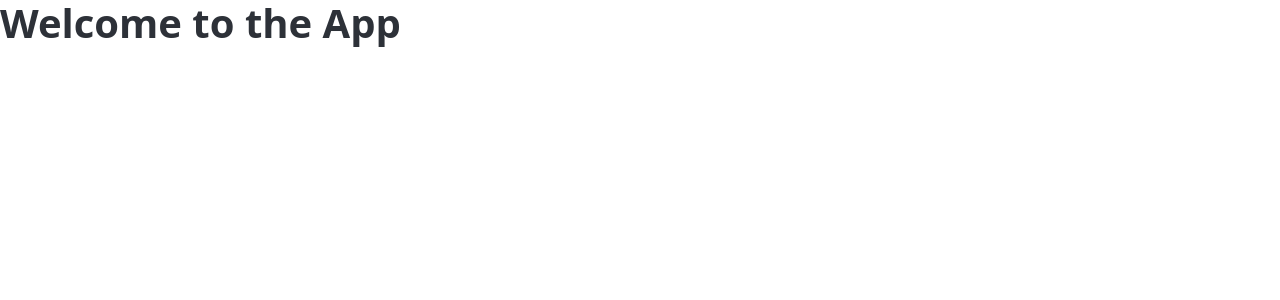
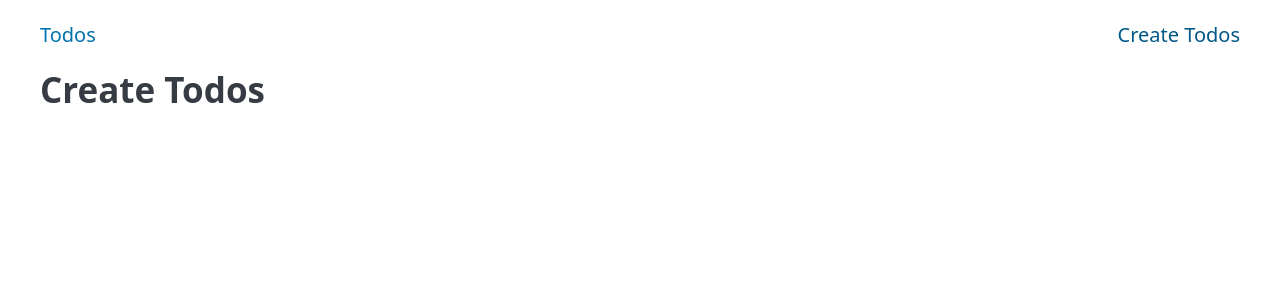
Before and after one commit to loading2332/Nuxtodo, a Nuxt app: page /create in a window 1280 px wide. Shown: the top 300 px of the page. Built offline with nearby package versions, Linux system fonts and the light colour scheme.

Commit message:
feat: create /create page

```diff
--- a/app/app.vue
+++ b/app/app.vue
@@ -1,5 +1,5 @@
 <template>
-	<div>
-		<h1>Welcome to the App</h1>
-	</div>
+	<NuxtLayout>
+		<NuxtPage />
+	</NuxtLayout>
 </template>
--- /dev/null
+++ b/app/components/app/nav-bar.vue
@@ -0,0 +1,14 @@
+<template>
+    <nav class="container">
+        <ul>
+            <li>
+                <NuxtLink :to="{ name: 'index' }">Todos</NuxtLink>
+            </li>
+        </ul>
+        <ul>
+            <li>
+                <NuxtLink :to="{ name: 'create' }">Create Todos</NuxtLink>
+            </li>
+        </ul>
+    </nav>
+</template>
--- /dev/null
+++ b/app/layouts/default.vue
@@ -0,0 +1,8 @@
+<template>
+    <div>
+        <AppNavBar />
+        <main class="container">
+            <slot />
+        </main>
+    </div>
+</template>
--- /dev/null
+++ b/app/pages/create.vue
@@ -0,0 +1,3 @@
+<template>
+    <h2>Create Todos</h2>
+</template>
--- /dev/null
+++ b/app/pages/index.vue
@@ -0,0 +1,3 @@
+<template>
+    <h1>test</h1>
+</template>
```
